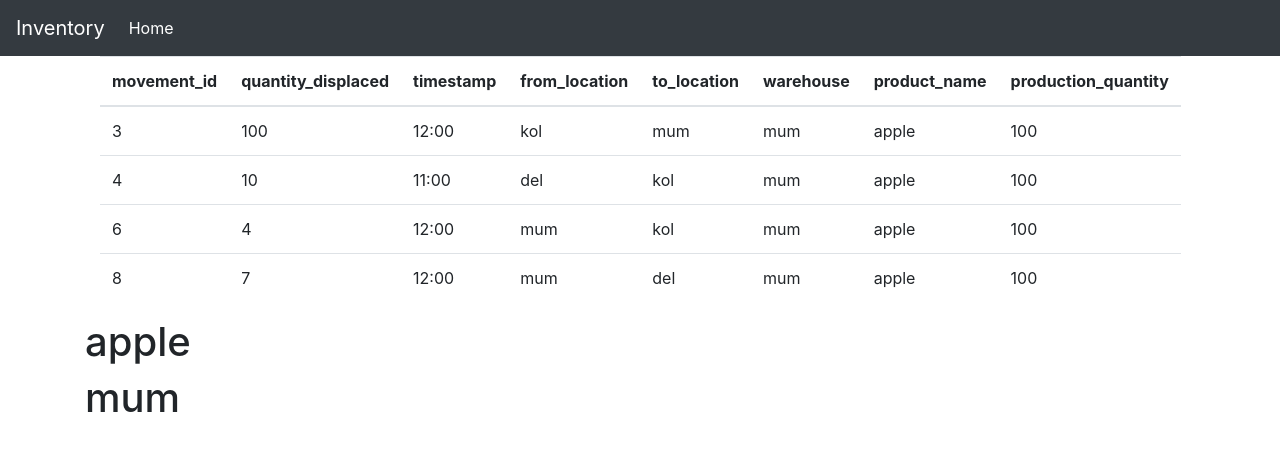
After one commit to sidharth0611/frappe-inventory, a Flask app: page /report/1 in a window 1280 px wide. The commit adds this page. Shown: the top 451 px of the page. Run offline with Flask 2, Linux system fonts and the light colour scheme; data comes from the database, SQL or seed files in the repository; both versions use the stored data as it was after the commit; some libraries are stand-ins or nearby versions.

Commit message:
added report

```diff
--- /dev/null
+++ b/Include/css/style.css
@@ -0,0 +1,6 @@
+.card {
+    box-shadow: 0 4px 8px 0 rgba(0,0,0,0.2);
+    transition: 0.3s;
+    border-radius: 5px; /* 5px rounded corners */
+    padding: 2px 16px;
+  }
--- a/app.py
+++ b/app.py
@@ -1,4 +1,4 @@
-from flask import Flask, render_template, request, redirect
+from flask import Flask, render_template, request, redirect, url_for
 from flask_sqlalchemy import SQLAlchemy
 app = Flask(__name__)
 app.config["SQLALCHEMY_DATABASE_URI"]="sqlite:///mydb.db"
@@ -26,18 +26,30 @@ class Movement(db.Model):
     to_location = db.Column(db.String(200))
     from_location = db.Column(db.String(200))
     product_id = db.Column(db.Integer, db.ForeignKey('user1.id'))
+    quantity = db.Column(db.Integer)
 
 @app.route('/delete_product/<int:id>')
 def delete(id):
+    print(id)
     task_to_delete = User1.query.get_or_404(id)
+    print(task_to_delete)
     db.session.delete(task_to_delete)
     db.session.commit()
     return redirect('/')
+
+@app.route('/report/<int:id>',methods=["GET"])
+def report(id):
+    abc= db.session.query(User1).filter(User1.id == id).all()
+    xyz= db.session.query(User1,Movement).filter(Movement.product_id == id, User1.id == id).all()
+    ghi= db.session.query(db.func.sum(Movement.quantity)/2).filter(Movement.from_location == User1.warehouse, Movement.product_id == id).scalar()
+    print(ghi)
+    return render_template('report.html',xyz=xyz,abc=abc)
 
 @app.route('/update_product/<int:id>',methods=["GET","POST"])
 def update_product(id):
     user = User1.query.get_or_404(id)
     if request.method == 'POST':
+        user.id = request.form['id']
         user.product_name = request.form['product_name']
         user.product_type = request.form['product_type']
         user.quantity = request.form['quantity']
@@ -53,8 +65,6 @@ def get():
     if request.method == "GET":
         user1s = User1.query.all()
         locations = Location.query.all()
-        for i in locations:
-            print(i)
         movements = db.session.query(User1, Movement).filter(User1.id == Movement.product_id ).all()
         page ='home'
         user = User1(id='',product_name='',product_type='',quantity='',warehouse='')
@@ -91,7 +101,8 @@ def add_movement():
     to_location= request.form['to_location']
     from_location= request.form['from_location']
     product_id= request.form['product_id']
-    newMovement = Movement(timestamp=timestamp,to_location=to_location,from_location=from_location,product_id=product_id)
+    quantity= request.form['quantity']
+    newMovement = Movement(timestamp=timestamp,to_location=to_location,from_location=from_location,product_id=product_id,quantity=quantity)
     db.session.add(newMovement)
     db.session.commit()
     return redirect('/')
@@ -106,6 +117,5 @@ def delete_movement(id):
 
 
 
-
 if __name__ == "__main__":
     app.run(debug=True)
--- a/templates/index.html
+++ b/templates/index.html
@@ -5,6 +5,7 @@
     <meta name="viewport" content="width=device-width, initial-scale=1.0">
     <meta http-equiv="X-UA-Compatible" content="ie=edge">
     <link rel="stylesheet" href="https://stackpath.bootstrapcdn.com/bootstrap/4.3.1/css/bootstrap.min.css" integrity="sha384-ggOyR0iXCbMQv3Xipma34MD+dH/1fQ784/j6cY/iJTQUOhcWr7x9JvoRxT2MZw1T" crossorigin="anonymous">    <title>Document</title>
+    <link rel="stylesheet" href="/Include/css/style.css" />
 </head>
 <body>
     <nav class="navbar navbar-expand-lg navbar-dark bg-dark">
--- /dev/null
+++ b/templates/report.html
@@ -0,0 +1,41 @@
+{% extends 'index.html' %}
+{% block content %}
+<div class="row"></div>
+    <div class="col-lg-8">
+        <table class="table">
+            <thead>
+                <th>movement_id</th>
+                <th>quantity_displaced</th>
+                <th>timestamp</th>
+                <th>from_location</th>
+                <th>to_location</th>
+                <th>warehouse</th>
+                <th>product_name</th>
+                <th>production_quantity</th>
+            </thead>
+            <tbody>
+                {% for i in xyz %}
+                <tr>
+                    <td>{{ i.Movement.id }}</td>
+                    <td>{{ i.Movement.quantity }}</td>
+                    <td>{{ i.Movement.timestamp }}</td>
+                    <td>{{ i.Movement.from_location }}</td>
+                    <td>{{ i.Movement.to_location }}</td>
+                    <td>{{ i.User1.warehouse }}</td>
+                    <td>{{ i.User1.product_name }}</td>
+                    <td>{{ i.User1.quantity }}</td>
+                </tr>
+                {% endfor %}
+            </tbody>
+        </table>
+
+
+    </div>
+    <div>
+        {% for i in abc %}
+            <h1>{{ i.product_name }}</h1>
+            <h1>{{ i.warehouse }}</h1>
+        {% endfor %}
+    </div>
+</div>
+{% endblock %}
```
Also changed, not shown: templates/home.html (+17 -4 lines), README.md, mydb.db.
